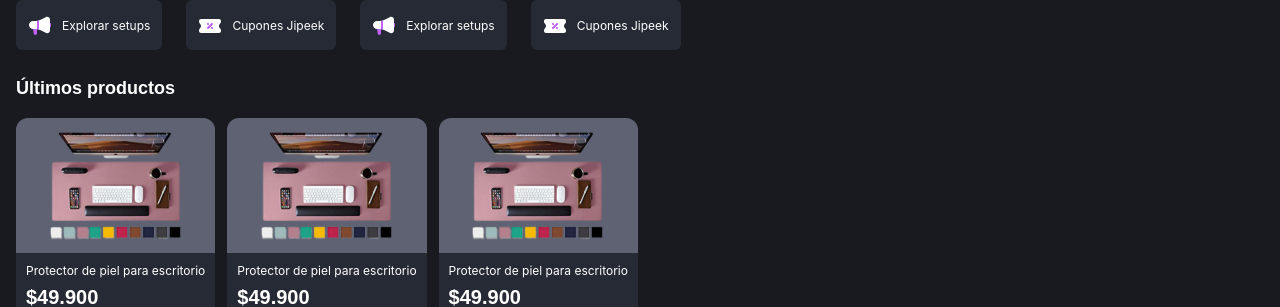
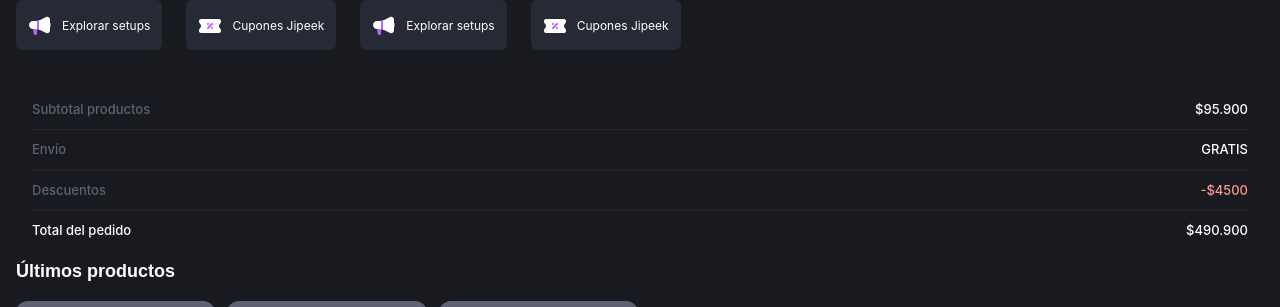
Before and after one commit to jipeek/the-olympia-challenge-frontend, a React (Create React App) app: page / in a window 1280 px wide. Shown: the part 306-613 px from the top of the page. Built offline with nearby package versions, Linux system fonts and the light colour scheme.

Commit message:
PurchaseDetails done

```diff
--- a/src/features/home/HomeScreen.jsx
+++ b/src/features/home/HomeScreen.jsx
@@ -7,7 +7,6 @@ import CustomButton from '../../globalComponents/CustomButton';
 import {HOME_SCREEN as HOME_SCREEN_es} from '../../locales/es';
 
 import img from "../../static/61mAKoAsBDL 1.svg";
-import search from "../../static/icons/Search.svg";
 import shoppingBag from "../../static/icons/ShoppingBag.svg";
 import dotone from "../../static/icons/Duotone.svg";
 import couponDiscount from "../../static/icons/CouponDiscount.svg";
@@ -20,6 +19,8 @@ import InputSearch from '../../globalComponents/InputSearch/InputSearch';
 // imports de ProductSummary, esto no va en HomeScreen. Solo está puesto temporalmente
 import img1 from "../../static/hdbeufb.svg";
 import ProductSummary from '../../globalComponents/ProductSummary/ProductSummary';
+
+import PurchaseDetails from '../../globalComponents/PurchaseDetails/PurchaseDetails';
 
 
 const HomeScreen= () =>{
@@ -50,6 +51,12 @@ const HomeScreen= () =>{
                     <div>
                         <CustomButton className="mr-6" icon={couponDiscount} title={buttonTitle02} />
                     </div>
+                </div>
+                <div className="p-4">
+                    <PurchaseDetails className="" subject="Subtotal productos" detail="$95.900" />
+                    <PurchaseDetails className="" subject="Envío" detail="Gratis" />
+                    <PurchaseDetails className="PurchaseDetails--descount" subject="Descuentos" detail="-$4500" />
+                    <PurchaseDetails className="PurchaseDetails--total" subject="Total del pedido" detail="$490.900" />
                 </div>
 
                 <div className="mb-4 items-center">
--- /dev/null
+++ b/src/globalComponents/PurchaseDetails/PurchaseDetails.jsx
@@ -0,0 +1,18 @@
+import "./styles.css";
+import React from 'react';
+
+/* ------------------------
+  Si el PurchaseDetails es de Descuento usar: PurchaseDetails--descount
+  Si el PurchaseDetails es de Precio total usar: PurchaseDetails--total
+ --------------------------*/
+
+const PurchaseDetails = ( { className, subject, detail } ) =>{
+    return (
+        <div className={`PurchaseDetails flex flex-row justify-between font-medium text-white py-2.5 ${className}`} >
+            <p className="PurchaseDetails__text text-normal text-colorplaceholder">{subject}</p>
+            <p className="PurchaseDetails__price text-normal uppercase">{detail}</p>
+        </div>
+    )
+}
+
+export default PurchaseDetails;
--- /dev/null
+++ b/src/globalComponents/PurchaseDetails/styles.css
@@ -0,0 +1,16 @@
+.PurchaseDetails {
+    border-bottom: 1px solid rgba(255, 255, 255, .05);
+}
+
+.PurchaseDetails--descount .PurchaseDetails__price {
+    color: #FF968E;
+}
+
+.PurchaseDetails--total .PurchaseDetails__text {
+    color: #ffffff;
+}
+
+.PurchaseDetails:last-child {
+    border-bottom: none;
+    padding-bottom: 0 !important;
+}
```
Also changed, not shown: src/globalComponents/PurchaseDetails.jsx (deleted).
